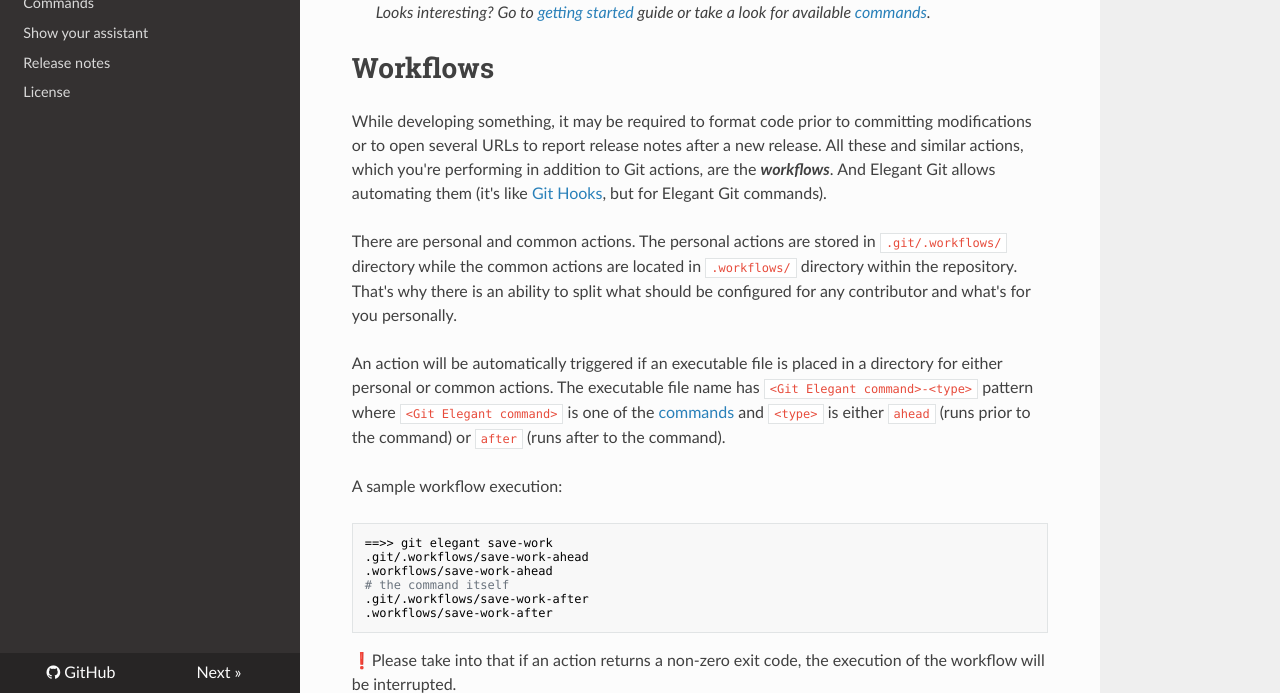
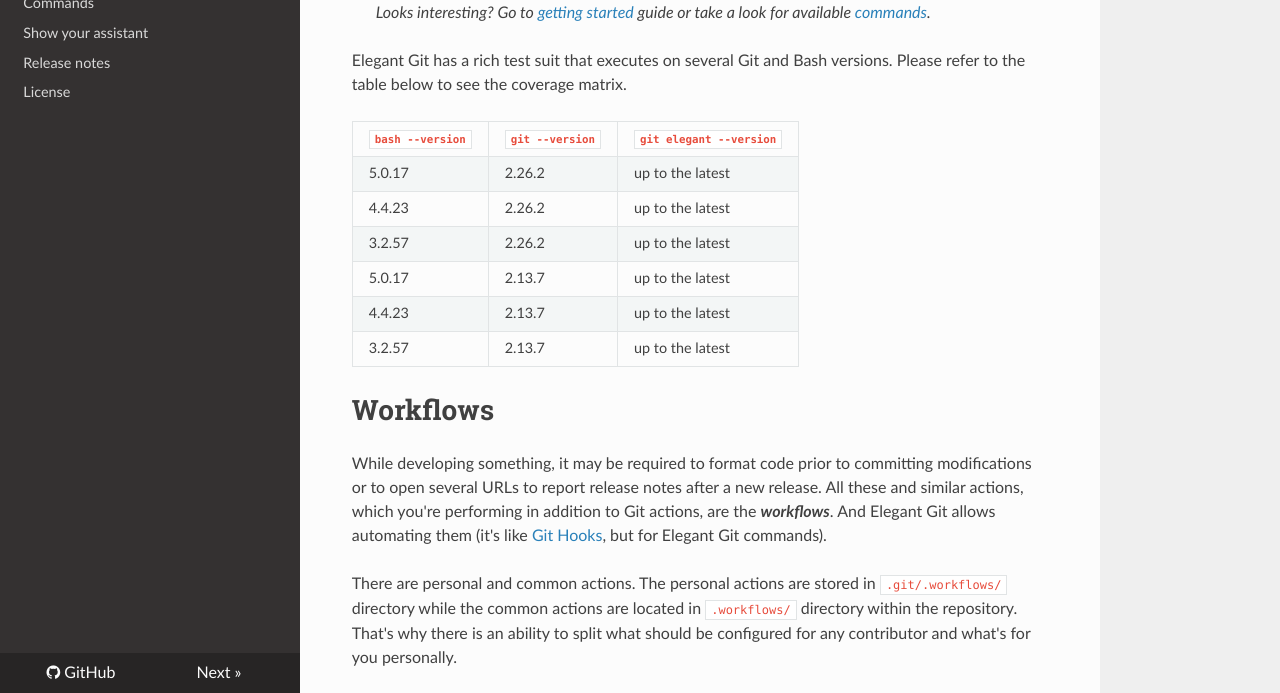
Before and after one commit to bees-hive/elegant-git, an MkDocs documentation site: the page built from docs/index.md, in a window 1280 px wide and 900 px high, scrolled down 633 px, cut to the strip 207-900 px from the top of the window. Built offline with MkDocs 1.6.1, drawn with Linux system fonts in a browser that asks for light colours; nearby versions of some CDN libraries.

Commit message:
Run tests on multiple Bash and Git versions
Now Elegant Git is tested on 2 Git and 3 Bash versions (6 environments
in total). All testing happens within Docker containers that work in
parallel. The overall workflow is the following:
1. `workflows` runs a given command
2. the command starts a needed number of containers in parallel, waits
   until they are exited, and reports the status

Such a running scheme allows to run more tests and total duration is
equal to the duration of the longest test execution.

From the technical side, the worker containers don't package the
appropriate workflows scripts, they just configure them by default. This
allows making script changes without rebuilding the images. Also, as
usual, all workers bind the source files in the container's volume and
use them for the execution.

```diff
--- a/docs/index.md
+++ b/docs/index.md
@@ -20,6 +20,18 @@ picture-in-picture" allowfullscreen></iframe></center>
 
 > _Looks interesting? Go to [getting started](getting-started.md) guide or take a look for
 available [commands](commands.md)._
+
+Elegant Git has a rich test suit that executes on several Git and Bash versions. Please refer to
+the table below to see the coverage matrix.
+
+`bash --version`|`git --version`|`git elegant --version`
+---|---|---
+5.0.17|2.26.2|up to the latest
+4.4.23|2.26.2|up to the latest
+3.2.57|2.26.2|up to the latest
+5.0.17|2.13.7|up to the latest
+4.4.23|2.13.7|up to the latest
+3.2.57|2.13.7|up to the latest
 
 # Workflows
 While developing something, it may be required to format code prior to committing modifications or
```
Also changed, not shown: 5 other files.
